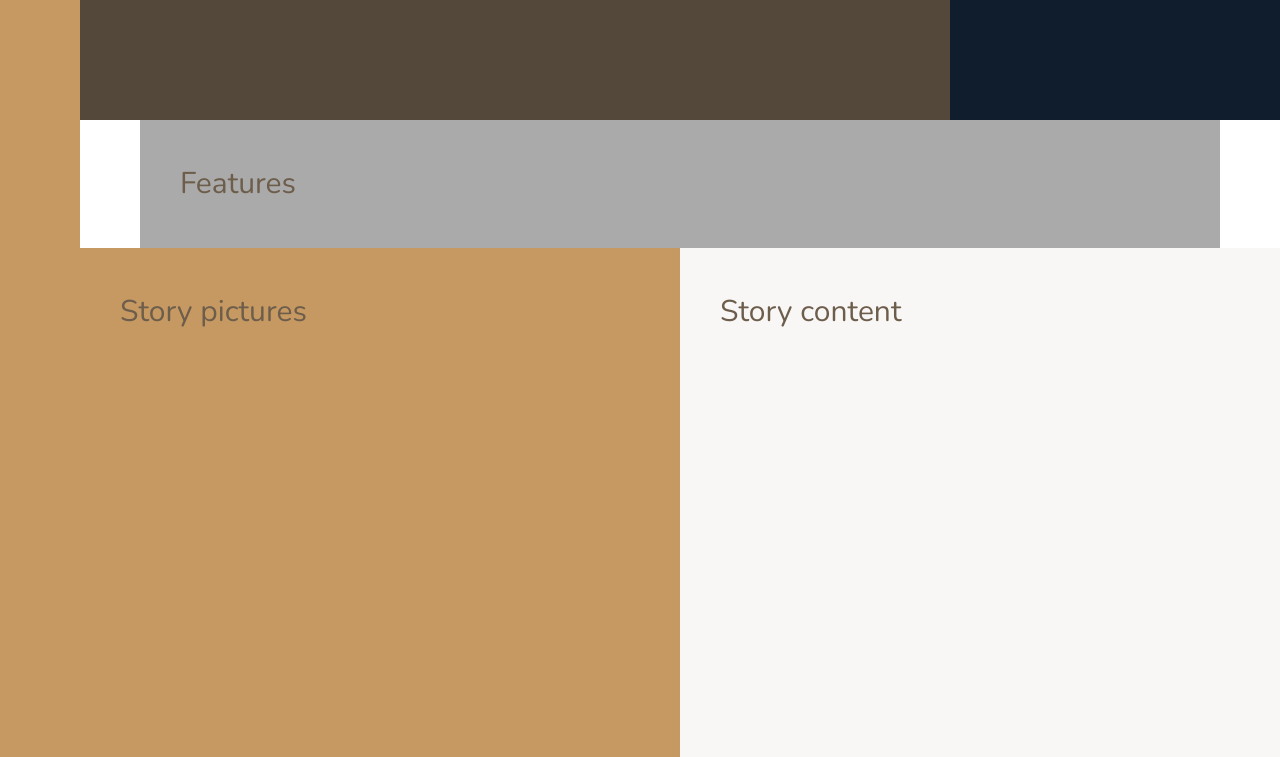
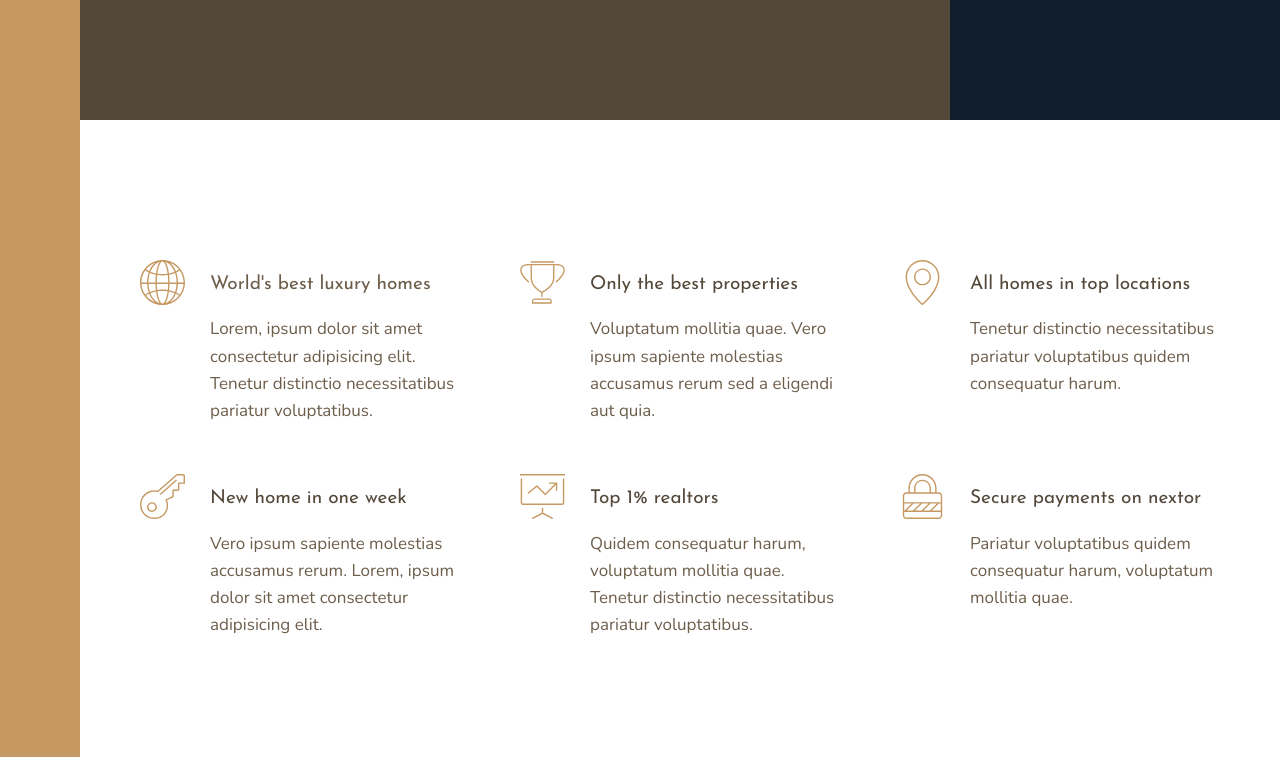
Before and after one commit to Kenny-Hom27/nexter-project, a website: page index.html in a window 1280 px wide. Shown: the part 520-1277 px from the top of the page. Drawn offline with nearby package versions, Linux system fonts and the light colour scheme.

Commit message:
finished features section

```diff
--- a/index.html
+++ b/index.html
@@ -1,5 +1,6 @@
 <!DOCTYPE html>
 <html lang="en">
+
 <head>
     <meta charset="UTF-8">
     <meta name="viewport" content="width=device-width, initial-scale=1.0">
@@ -11,6 +12,7 @@
 
     <title>nexter &mdash; your home, your freedom</title>
 </head>
+
 <body class="container">
     <div class="sidebar">
         Sidebar
@@ -25,7 +27,53 @@
     </div>
 
     <section class="features">
-            Features
+        <div class="feature">
+            <svg class="feature__icon">
+                <use xlink:href="img/sprite.svg#icon-global"></use>
+            </svg>
+            <h4 class="heading-4 --dark">World's best luxury homes</h4>
+            <p class="feature__text">Lorem, ipsum dolor sit amet consectetur adipisicing elit. Tenetur distinctio
+                necessitatibus pariatur voluptatibus.</p>
+        </div>
+        <div class="feature">
+            <svg class="feature__icon">
+                <use xlink:href="img/sprite.svg#icon-trophy"></use>
+            </svg>
+            <h4 class="heading-4 heading-4--dark">Only the best properties</h4>
+            <p class="feature__text">Voluptatum mollitia quae. Vero ipsum sapiente molestias accusamus rerum sed a
+                eligendi aut quia.</p>
+        </div>
+        <div class="feature">
+            <svg class="feature__icon">
+                <use xlink:href="img/sprite.svg#icon-map-pin"></use>
+            </svg>
+            <h4 class="heading-4 heading-4--dark">All homes in top locations</h4>
+            <p class="feature__text">Tenetur distinctio necessitatibus pariatur voluptatibus quidem consequatur harum.</p>
+        </div>
+        <div class="feature">
+            <svg class="feature__icon">
+                <use xlink:href="img/sprite.svg#icon-key"></use>
+            </svg>
+            <h4 class="heading-4 heading-4--dark">New home in one week</h4>
+            <p class="feature__text">Vero ipsum sapiente molestias accusamus rerum. Lorem, ipsum dolor sit amet
+                consectetur adipisicing elit.</p>
+        </div>
+        <div class="feature">
+            <svg class="feature__icon">
+                <use xlink:href="img/sprite.svg#icon-presentation"></use>
+            </svg>
+            <h4 class="heading-4 heading-4--dark">Top 1% realtors</h4>
+            <p class="feature__text">Quidem consequatur harum, voluptatum mollitia quae. Tenetur distinctio
+                necessitatibus pariatur voluptatibus.</p>
+        </div>
+        <div class="feature">
+            <svg class="feature__icon">
+                <use xlink:href="img/sprite.svg#icon-lock"></use>
+            </svg>
+            <h4 class="heading-4 heading-4--dark">Secure payments on nextor</h4>
+            <p class="feature__text">Pariatur voluptatibus quidem consequatur harum, voluptatum mollitia quae.</p>
+        </div>
+
     </section>
 
     <div class="story__pictures">
@@ -48,4 +96,5 @@
         Footer
     </footer>
 </body>
+
 </html>
--- a/sass/_base.scss
+++ b/sass/_base.scss
@@ -41,9 +41,4 @@ body {
   grid-template-rows: 80vh min-content 40vw repeat(3, min-content);
   grid-template-columns: [sidebar-start] 8rem [sidebar-end full-start] minmax(6rem, 1fr) [center-start]
   repeat(8, [col-start] minmax(min-content, 14rem) [col-end]) [center-end] minmax(6rem, 1fr) [full-end];
-
-  & > * {
-    padding: 4rem;
-    font-size: 3rem;
-  }
 }
--- a/sass/_features.scss
+++ b/sass/_features.scss
@@ -1,4 +1,31 @@
 .features {
-  background-color: $color-grey-light-2;
   grid-column: center-start / center-end;
+
+  margin: 15rem 0;
+
+  display: grid;
+  // grid-template-columns: repeat(3, 1fr);
+  grid-template-columns: repeat(auto-fit, minmax(25rem, 1fr));
+  grid-gap: 6rem;
+  align-items: start;
 }
+
+.feature {
+
+  display: grid;
+  grid-template-columns: min-content 1fr;
+  grid-row-gap: 1.5rem;
+  grid-column-gap: 2.5rem;
+
+  &__icon {
+    fill: $color-primary;
+    width: 4.5rem;
+    height: 4.5rem;
+    grid-row: 1 / span 2;
+    transform: translateY(-1rem);
+  }
+
+  &__text {
+    font-size: 1.7rem;
+  }
+}
--- a/sass/_typography.scss
+++ b/sass/_typography.scss
@@ -0,0 +1,29 @@
+%heading {
+  font-family: $font-display;
+  font-weight: 400;
+}
+
+.heading-1 {
+  @extend %heading;
+}
+
+.heading-2 {
+  @extend %heading;
+}
+
+.heading-3 {
+  @extend %heading;
+}
+
+.heading-4 {
+  @extend %heading;
+  font-size: 1.9rem;
+
+  &--light {
+    color: $color-grey-light-1;
+  }
+
+  &--dark {
+    color: $color-grey-dark-1;
+  }
+}
```
Also changed, not shown: css/style.css. Lines whose indentation alone changed are shown as unchanged.
